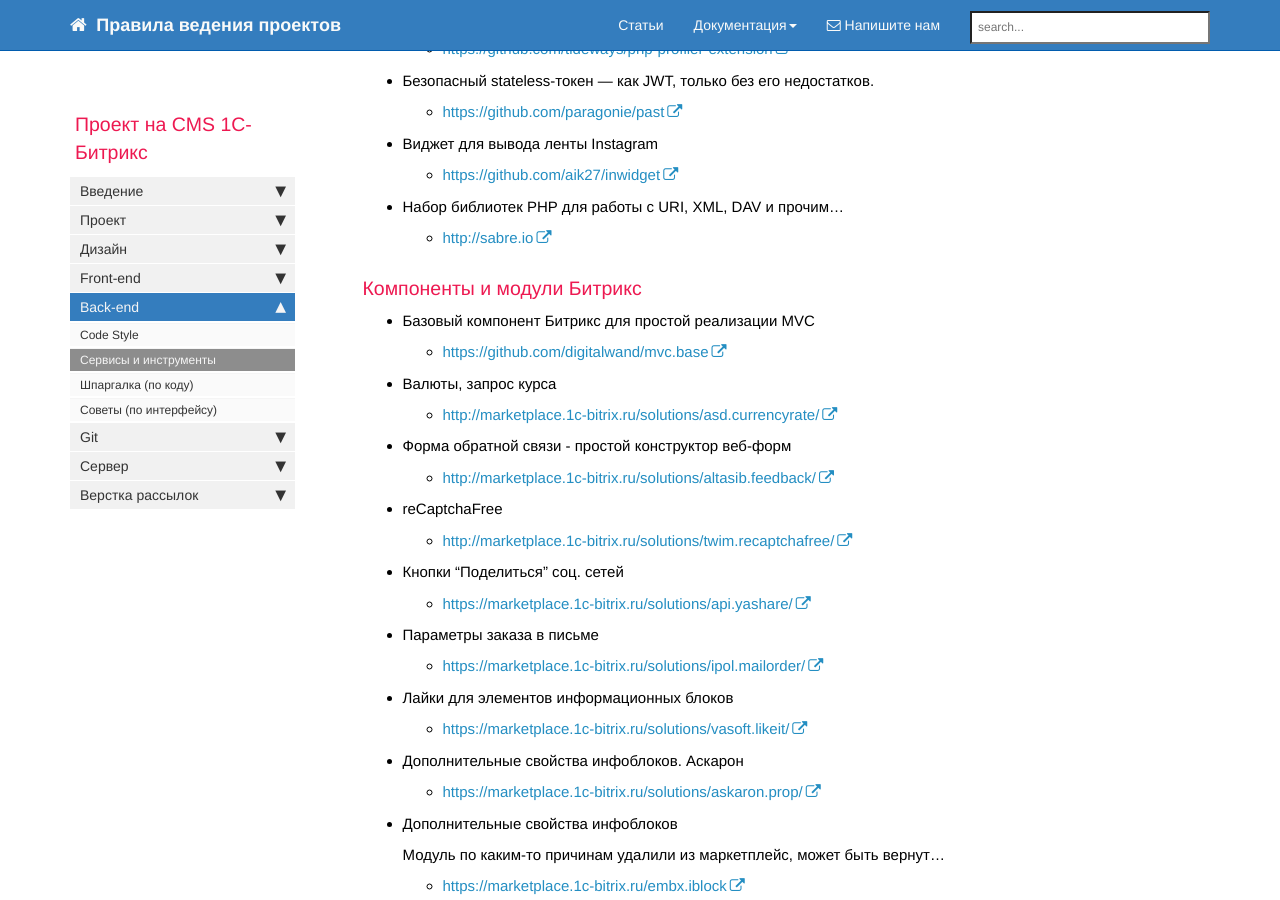
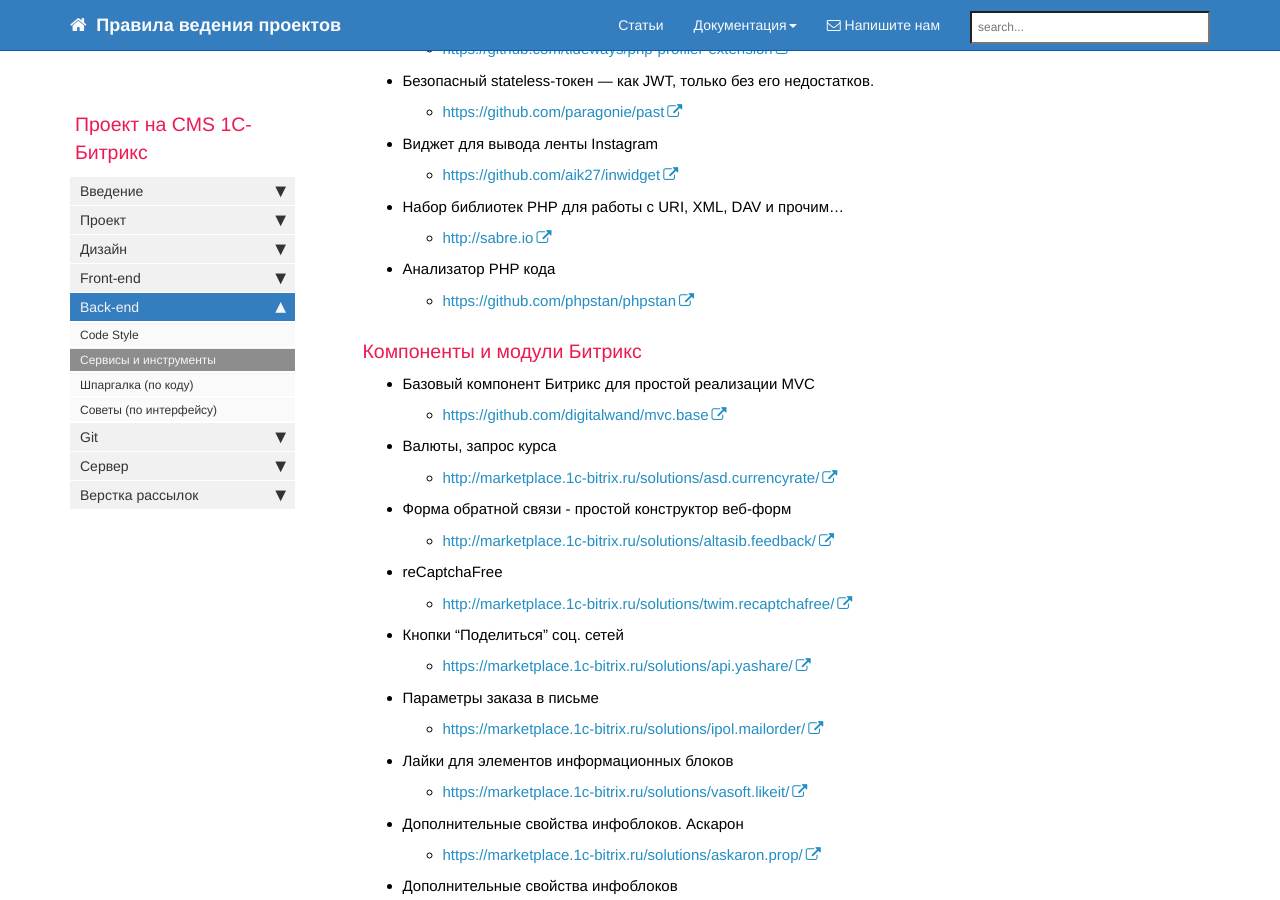
Before and after one commit to gdecider/gdecider.github.io, a Jekyll site: the page built from pages/bx/bx_back-tools.md, in a window 1280 px wide and 900 px high, scrolled down 1044 px. Built offline with Jekyll 4.4.1, drawn with Linux system fonts in a browser that asks for light colours; nearby versions of some CDN libraries; comment, search, counter and statistics services are not loaded.

Commit message:
Update bx_back-tools.md

```diff
--- a/pages/bx/bx_back-tools.md
+++ b/pages/bx/bx_back-tools.md
@@ -71,6 +71,9 @@
 * Набор библиотек PHP для работы с URI, XML, DAV и прочим...
 
   * [http://sabre.io](http://sabre.io)
+
+* Анализатор PHP кода
+  * [https://github.com/phpstan/phpstan](https://github.com/phpstan/phpstan)
 
 ### Компоненты и модули Битрикс
 
```
